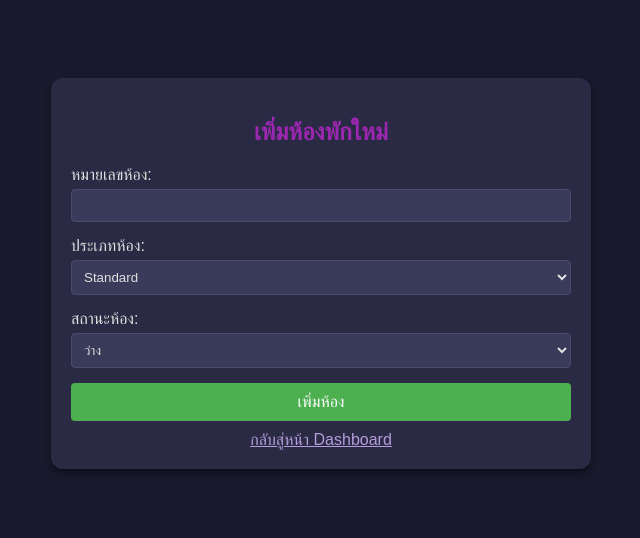
After one commit to Jenmakito/cat_hotelv2, a PHP site: page /admin_gm/admin_add_room.php in a window 1280 px wide. The commit adds this page. Shown: the top 538 px of the page, without its empty margins (319-959 px from the left). Run offline with PHP 8.4, Linux system fonts and the light colour scheme; the visitor is signed in with stand-in values (Sample User, id 1).

Commit message:
add room

```diff
--- a/admin_dashboard.php
+++ b/admin_dashboard.php
@@ -160,7 +160,7 @@ $conn->close();
 <h2>สวัสดี <?php echo htmlspecialchars($_SESSION['username']); ?> (Admin)</h2>
 <p>Admin mode ของผู้ดูแลระบบ</p>
 <a href="logout.php">ออกจากระบบ</a>
-<a href="admin_add_room.php" class="approve" style="margin-left: 10px;">เพิ่มห้องพักใหม่</a>
+<a href="admin_gm/admin_add_room.php" class="approve" style="margin-left: 10px;">เพิ่มห้องพักใหม่</a>
 <hr>
 
 <div class="dashboard-container">
--- /dev/null
+++ b/admin_gm/admin_add_room.php
@@ -0,0 +1,139 @@
+<?php
+session_start();
+if(!isset($_SESSION['username']) || $_SESSION['role'] !== 'admin'){
+    header("Location: ../login.php");
+    exit();
+}
+
+$servername = "localhost";
+$username = "root";
+$password = "";
+$dbname = "cathotel_db";
+
+$conn = new mysqli($servername, $username, $password, $dbname);
+if ($conn->connect_error) {
+    die("Connection failed: " . $conn->connect_error);
+}
+
+$message = "";
+
+// ตรวจสอบว่ามีการส่งข้อมูลแบบ POST มาหรือไม่
+if ($_SERVER['REQUEST_METHOD'] === 'POST') {
+    $room_number = $_POST['room_number'] ?? '';
+    $room_type = $_POST['room_type'] ?? '';
+    $status = $_POST['status'] ?? 'available'; // กำหนดค่าเริ่มต้นเป็น 'available'
+
+    // ตรวจสอบว่าข้อมูลไม่ว่างเปล่า
+    if (!empty($room_number) && !empty($room_type)) {
+        // ใช้ prepared statement เพื่อป้องกัน SQL Injection
+        $stmt_insert = $conn->prepare("INSERT INTO rooms (room_number, room_type, status) VALUES (?, ?, ?)");
+        $stmt_insert->bind_param("sss", $room_number, $room_type, $status);
+
+        if ($stmt_insert->execute()) {
+            $message = "<p style='color:green;'>เพิ่มห้องพักสำเร็จ!</p>";
+            // เปลี่ยนเส้นทางกลับไปที่หน้า dashboard หลังจาก 2 วินาที
+            header("Refresh: 2; url=../admin_dashboard.php");
+        } else {
+            $message = "<p style='color:red;'>เกิดข้อผิดพลาดในการเพิ่มห้อง: " . $stmt_insert->error . "</p>";
+        }
+
+        $stmt_insert->close();
+    } else {
+        $message = "<p style='color:red;'>กรุณากรอกข้อมูลให้ครบถ้วน.</p>";
+    }
+}
+
+$conn->close();
+?>
+
+<!DOCTYPE html>
+<html lang="th">
+<head>
+<meta charset="UTF-8">
+<title>เพิ่มห้องพักใหม่</title>
+<style>
+    body {
+        font-family: Arial, sans-serif;
+        background-color: #1a1a2e;
+        color: #e0e0e0;
+        padding: 20px;
+    }
+    .form-container {
+        background-color: #2a2a44;
+        padding: 20px;
+        border-radius: 12px;
+        max-width: 500px;
+        margin: 50px auto;
+        box-shadow: 0 4px 8px rgba(0,0,0,0.5);
+    }
+    h2 {
+        color: #9c27b0;
+        text-align: center;
+    }
+    .form-group {
+        margin-bottom: 15px;
+    }
+    .form-group label {
+        display: block;
+        margin-bottom: 5px;
+    }
+    .form-group input, .form-group select {
+        width: 100%;
+        padding: 8px;
+        box-sizing: border-box;
+        border: 1px solid #4a4a6a;
+        background-color: #3a3a5a;
+        color: #e0e0e0;
+        border-radius: 4px;
+    }
+    .btn-submit {
+        display: block;
+        width: 100%;
+        padding: 10px;
+        background-color: #4caf50;
+        color: white;
+        border: none;
+        border-radius: 4px;
+        font-size: 1em;
+        cursor: pointer;
+    }
+    .btn-submit:hover {
+        background-color: #45a049;
+    }
+    .back-link {
+        display: block;
+        text-align: center;
+        margin-top: 10px;
+        color: #b39ddb;
+    }
+</style>
+</head>
+<body>
+<div class="form-container">
+    <h2>เพิ่มห้องพักใหม่</h2>
+    <?php echo $message; ?>
+    <form action="admin_add_room.php" method="POST">
+        <div class="form-group">
+            <label for="room_number">หมายเลขห้อง:</label>
+            <input type="text" id="room_number" name="room_number" required>
+        </div>
+        <div class="form-group">
+            <label for="room_type">ประเภทห้อง:</label>
+            <select id="room_type" name="room_type" required>
+                <option value="standard">Standard</option>
+                <option value="vip">VIP</option>
+            </select>
+        </div>
+        <div class="form-group">
+            <label for="status">สถานะห้อง:</label>
+            <select id="status" name="status" required>
+                <option value="available">ว่าง</option>
+                <option value="occupied">ไม่ว่าง</option>
+            </select>
+        </div>
+        <button type="submit" class="btn-submit">เพิ่มห้อง</button>
+    </form>
+    <a href="../admin_dashboard.php" class="back-link">กลับสู่หน้า Dashboard</a>
+</div>
+</body>
+</html>
```
